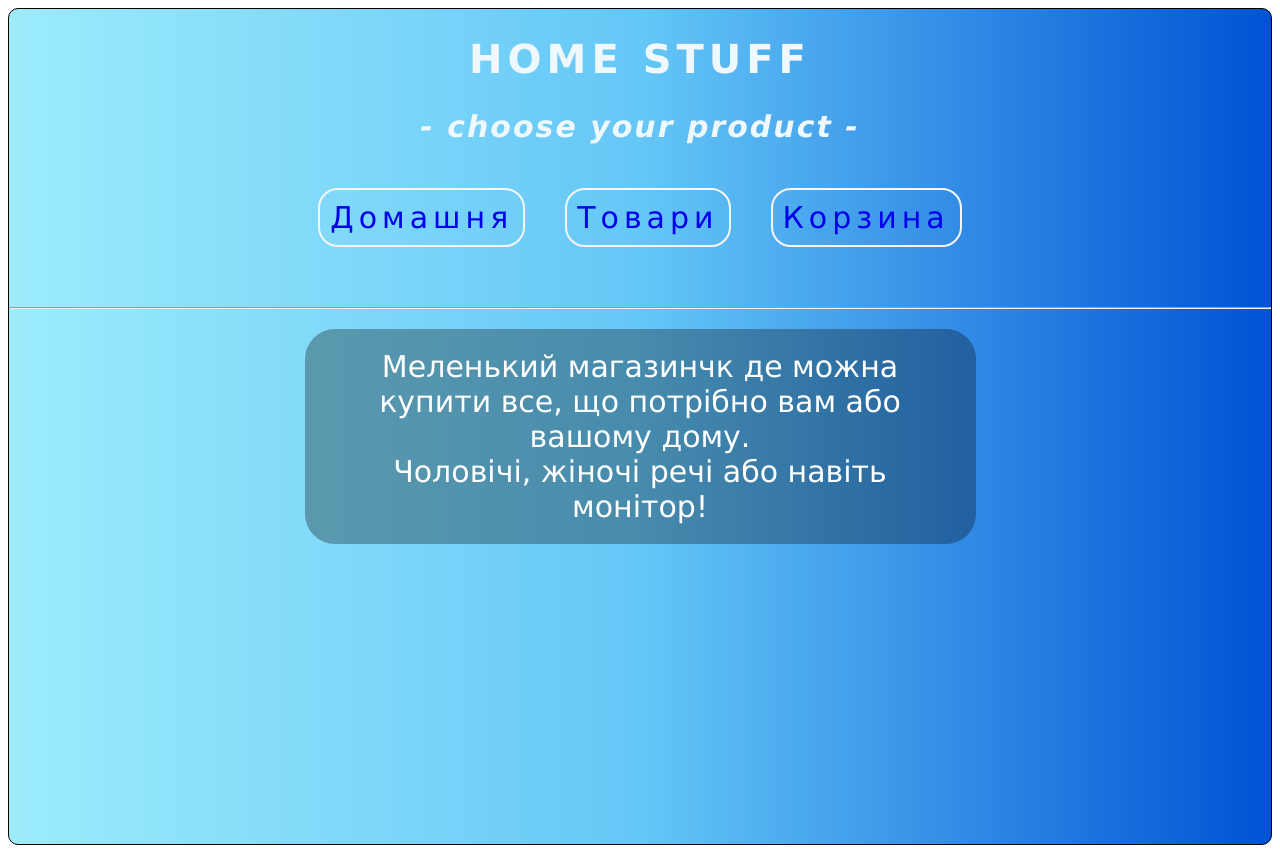
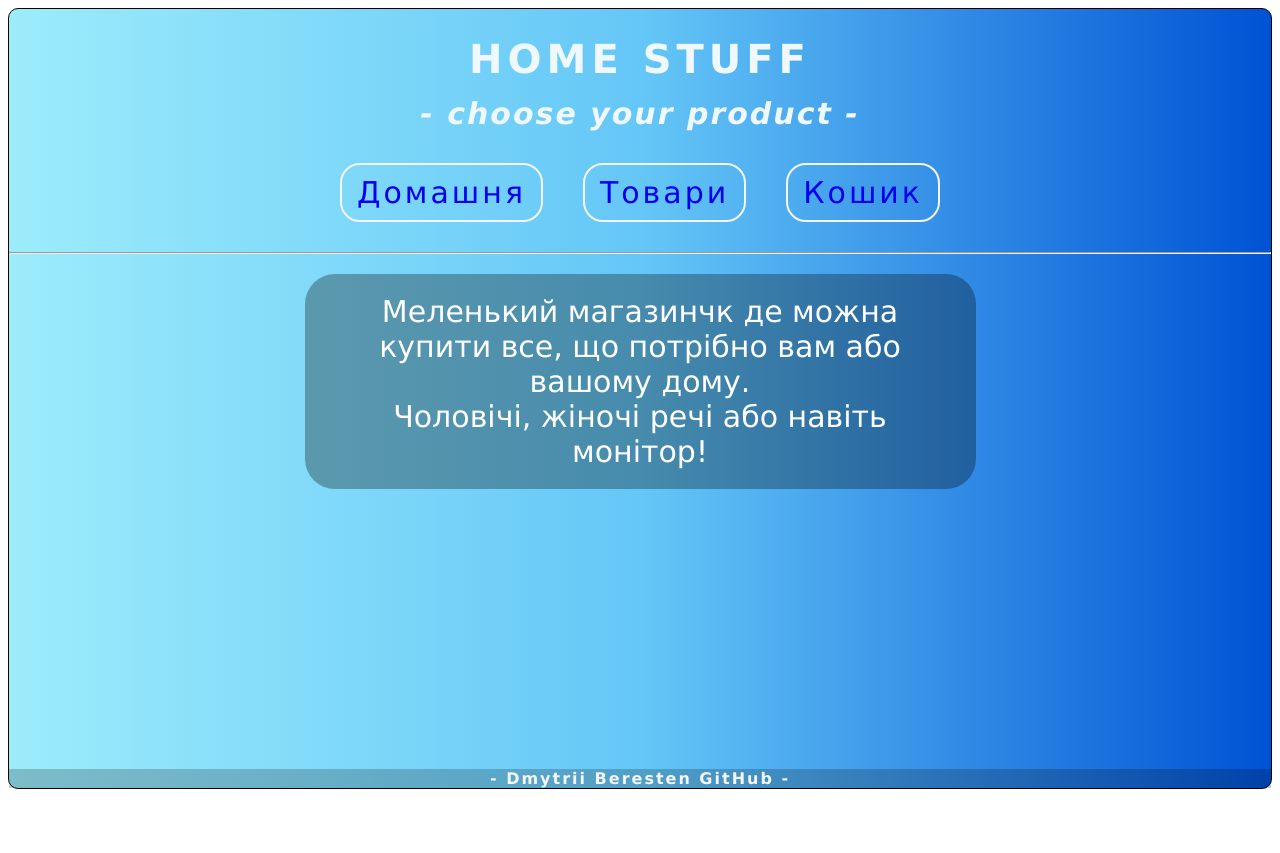
Before and after one commit to dmitryberesten/home-stuff, an Angular app: page / in a window 1280 px wide. After the commit the page ends 800 px from the top, so only its background shows below. Built offline with nearby package versions, Linux system fonts and the light colour scheme.

Commit message:
Додав декоративні елеменрти

```diff
--- a/src/app/app.component.css
+++ b/src/app/app.component.css
@@ -37,22 +37,23 @@ h2 {
   letter-spacing: 2px;
   color: aliceblue;
   font-style: italic;
+  line-height: 10px;
 }
 
 nav {
   display: flex;
   justify-content: center;
-  margin-bottom: 40px;
+  margin-bottom: 10px;
 }
 
 nav a {
   border: 2px solid whitesmoke;
-  padding: 10px;
+  padding: 10px 15px;
   text-decoration: none;
   font-size: 30px;
   font-family: "Lucida Sans", "Lucida Sans Regular", "Lucida Grande",
     "Lucida Sans Unicode", Geneva, Verdana, sans-serif;
-  letter-spacing: 5px;
+  letter-spacing: 3px;
   transition: all 0.3s ease-in;
   border-radius: 20px;
   margin: 20px;
@@ -63,3 +64,23 @@ nav a:hover {
   transform: scale(1.1);
 
 }
+
+.footer {
+  background-color: rgba(0, 0, 0, 0.2);
+   text-align: center;
+}
+
+.text-white {
+  color: whitesmoke;
+  letter-spacing: 2px;
+  font-weight: 600;
+  text-decoration: none;
+  transition: all 0.3s ease-in;
+}
+
+.text-white:hover {
+  color: rgb(12, 56, 73);
+  transform: scale(1.2);
+  letter-spacing: 5px;
+  text-transform: uppercase;
+}
--- a/src/app/app.component.html
+++ b/src/app/app.component.html
@@ -4,8 +4,11 @@
   <nav>
     <a routerLink="/">Домашня</a>
     <a routerLink="products">Товари</a>
-    <a routerLink="basket">Корзина</a>
+    <a routerLink="basket">Кошик</a>
   </nav>
   <hr>
   <router-outlet></router-outlet>
+  <div class="footer">
+    <a class="text-white" href="https://github.com/dmitryberesten" target="_blank">- Dmytrii Beresten GitHub -</a>
+  </div>
 </div>
--- a/src/app/basket/basket.component.css
+++ b/src/app/basket/basket.component.css
@@ -2,6 +2,11 @@ h2 {
   text-align: center;
   font-family: "Lucida Sans", "Lucida Sans Regular", "Lucida Grande",
     "Lucida Sans Unicode", Geneva, Verdana, sans-serif;
+    letter-spacing: 3px;
+}
+hr {
+  margin-left: 8px;
+  background-color: aquamarine;
 }
 
 .basket {
@@ -24,6 +29,13 @@ h2 {
   display: flex;
   justify-content: space-between;
   border-radius: 20px;
+  cursor: pointer;
+  transition: all 0.3s ease-in;
+  background-color: white;
+}
+
+.product-item:hover {
+  transform: scale(1.01);
 }
 
 img {
@@ -65,7 +77,7 @@ span {
   width: 1000px;
   background-color: white;
   border-radius: 20px;
-  margin: 0 auto;
+  margin: 0 auto 30px;
 }
 
 button {
@@ -83,6 +95,11 @@ button {
   color: white;
 }
 
+button:hover {
+  background-color: rgb(27, 120, 212);
+  color: white;
+}
+
 .accept-btn:checked {
   background-color: chartreuse;
 }
--- a/src/app/home/home.component.css
+++ b/src/app/home/home.component.css
@@ -1,7 +1,7 @@
 .text-white {
   display: block;
   width: 50%;
-  margin: 20px auto 300px;
+  margin: 20px auto 280px;
   font-size: 30px;
   background-color: rgba(0, 0, 0, 0.3);
   border-radius: 30px;
--- a/src/app/page404/page404.component.css
+++ b/src/app/page404/page404.component.css
@@ -0,0 +1,11 @@
+.text-white {
+  display: block;
+  width: 50%;
+  margin: 20px auto 375px;
+  font-size: 30px;
+  background-color: rgba(0, 0, 0, 0.3);
+  border-radius: 30px;
+  padding: 20px;
+  text-align: center;
+  color: white;
+}
--- a/src/app/page404/page404.component.html
+++ b/src/app/page404/page404.component.html
@@ -1 +1 @@
-<p>page404 works!</p>
+<p class="text-white">Ой... Не знайдено :(</p>
--- a/src/app/products/card/card.component.css
+++ b/src/app/products/card/card.component.css
@@ -1,6 +1,6 @@
 div {
   width: 600px;
-  margin: 0 auto 50px;
+  margin: 0 auto 20px;
   text-align: center;
   font-family: "Lucida Sans", "Lucida Sans Regular", "Lucida Grande",
     "Lucida Sans Unicode", Geneva, Verdana, sans-serif;
@@ -23,13 +23,19 @@ img {
 button {
   background-color: dodgerblue;
   border: 1px solid rgb(0, 153, 255);
-  padding: 15px;
-  font-size: 20px;
+  padding: 1px 15px;
+  font-size: 22px;
   border-radius: 20px;
   font-family: "Lucida Sans", "Lucida Sans Regular", "Lucida Grande",
     "Lucida Sans Unicode", Geneva, Verdana, sans-serif;
-    box-shadow: 0 0 5px 1px;
+    box-shadow: 0 0 3px 1px;
     cursor: pointer;
+    color: white;
+}
+
+button:hover {
+  background-color: rgb(27, 120, 212);
+  color: white;
 }
 
 .price {
--- a/src/app/products/card/card.component.html
+++ b/src/app/products/card/card.component.html
@@ -6,6 +6,7 @@
     <div class="flex-container">
       <p class="price">{{ product.price }}$</p>
       <button (click)="buy()">В кошик</button>
+      <!-- <a routerLink="basket">Корзина</a> -->
     </div>
   </div>
 </div>
--- a/src/app/products/card/card.component.ts
+++ b/src/app/products/card/card.component.ts
@@ -28,7 +28,6 @@ export class CardComponent implements OnInit {
         .subscribe(item => {
           this.product = item
           console.log(this.product);
-
         })
     })
 
--- a/src/app/products/products.component.css
+++ b/src/app/products/products.component.css
@@ -1,5 +1,12 @@
 .product {
   border: 2px solid rgb(144, 238, 236);
+  background-color: white;
+  border-radius: 15px;
+  transition: all 0.3s ease-in;
+}
+
+.product:hover {
+  transform: scale(1.04);
 }
 
 div {
@@ -17,11 +24,13 @@ div {
   max-height: 350px;
   padding: 10px;
   cursor: pointer;
+  /* transition: all 0.3s ease-in; */
 }
+
 
 .center {
   width: 1030px;
-  margin: 0 auto;
+  margin: 0 auto 50px;
   background-color: white;
   border-radius: 20px;
   display: grid;
@@ -29,6 +38,7 @@ div {
   grid-template-rows: 350px 350px 350px 350px;
   gap: 10px 10px;
   padding: 20px;
+  padding-bottom: 50px;
 }
 
 img {
@@ -61,6 +71,10 @@ button {
     color: white;
 }
 
+button:hover {
+  background-color: rgb(27, 120, 212);
+}
+
 .flex-container {
   display: flex;
   justify-content: space-between;
```
